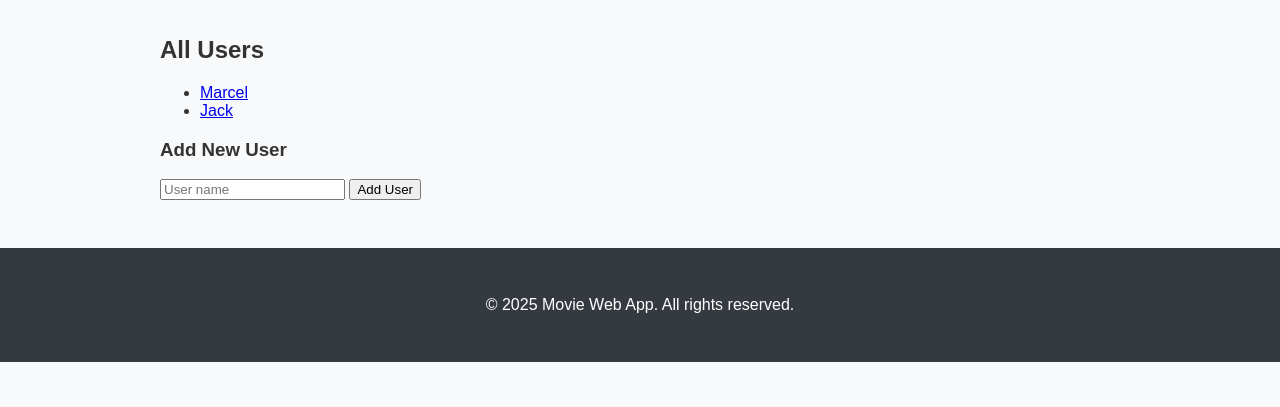
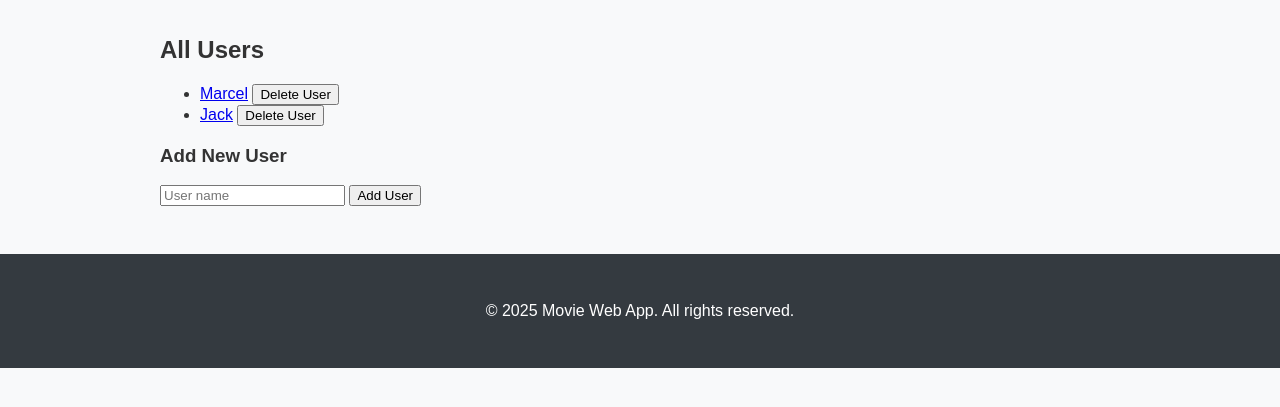
Before and after one commit to marcel1520/Movie-Web-App-Gui, a Flask app: page /users in a window 1280 px wide. Shown: the part 127-534 px from the top of the page. Run offline with Flask 3, Linux system fonts and the light colour scheme.

Commit message:
added user functionality

```diff
--- a/app.py
+++ b/app.py
@@ -1,4 +1,4 @@
-from flask import Flask, request, jsonify, render_template, url_for, redirect
+from flask import Flask, request, render_template, url_for, redirect
 from data_manager import SQLiteDataManager
 
 app = Flask(__name__)
@@ -61,5 +61,11 @@ def delete_movie(user_id, movie_id):
     return redirect(url_for('user_movies', user_id=user_id))
 
 
+@app.route('/users/<int:user_id>/delete', methods=['POST'])
+def delete_user(user_id):
+    data_manager.delete_user(user_id)
+    return redirect(url_for('users'))
+
+
 if __name__ == "__main__":
     app.run(debug=True)
--- a/data_manager.py
+++ b/data_manager.py
@@ -46,3 +46,10 @@ class SQLiteDataManager(DataManagerInterface):
             db.session.delete(movie)
             db.session.commit()
         return movie
+
+    def delete_user(self, user_id):
+        user = User.query.filter_by(id=user_id).first()
+        if user:
+            db.session.delete(user)
+            db.session.commit()
+            return user
--- a/data_manager_interface.py
+++ b/data_manager_interface.py
@@ -33,3 +33,7 @@ class DataManagerInterface(ABC):
     @abstractmethod
     def get_movie(self, user_id, movie_id):
         pass
+
+    @abstractmethod
+    def delete_user(self, user_id):
+        pass
--- a/templates/users.html
+++ b/templates/users.html
@@ -4,7 +4,13 @@
     <h2>All Users</h2>
         <ul>
             {% for user in users %}
-                <li><a href="{{ url_for('user_movies', user_id=user.id) }}">{{ user.name }}</a></li>
+                <li>
+                    <a href="{{ url_for('user_movies', user_id=user.id) }}">{{ user.name }}</a>
+                    <form action="{{ url_for('delete_user', user_id = user.id) }}" method="POST" style="display:inline">
+                        <button type="submit">Delete User</button>
+                    </form>
+
+                </li>
             {% endfor %}
         </ul>
 
```
Also changed, not shown: instance/movies.sqlite.
